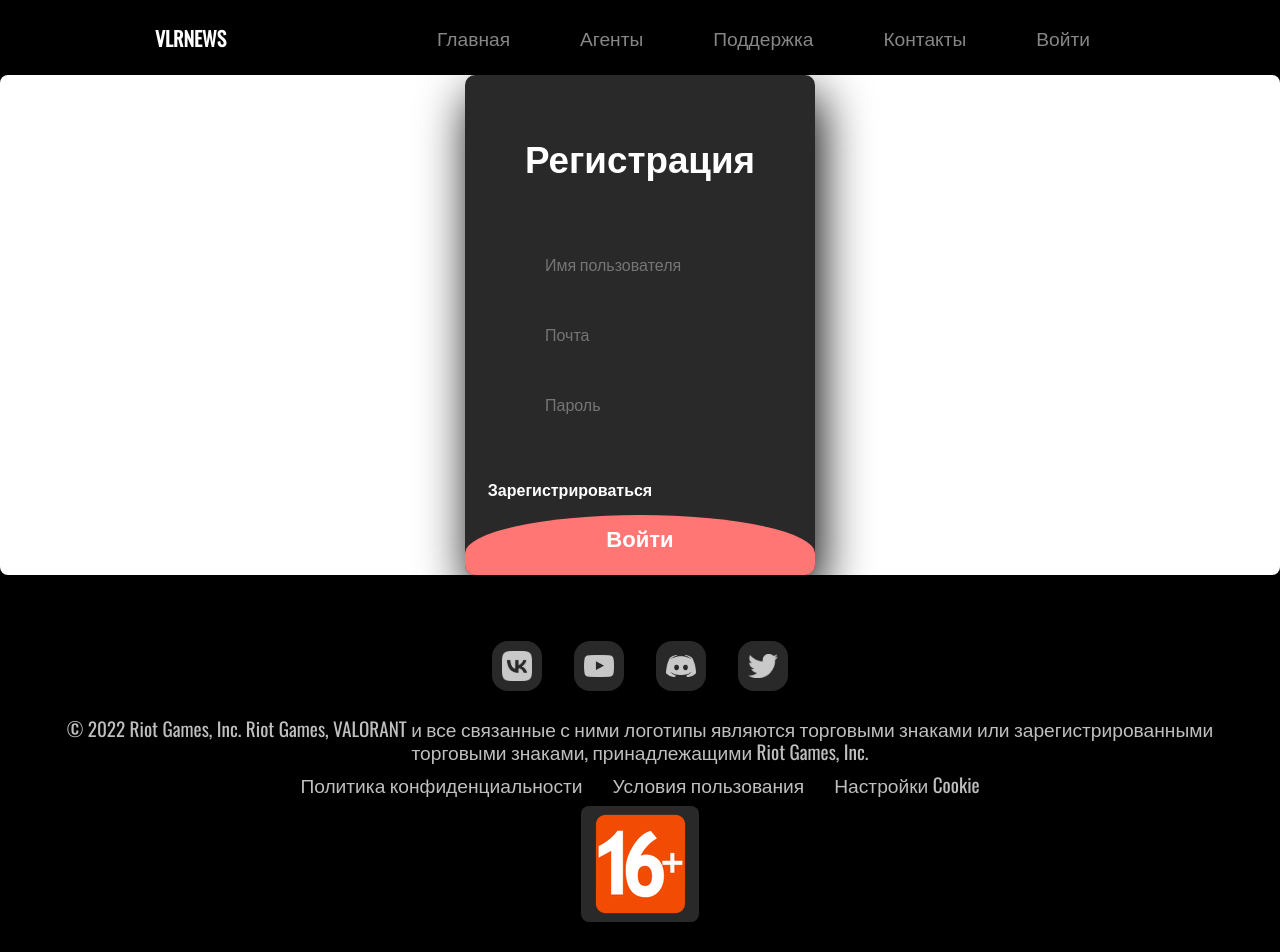
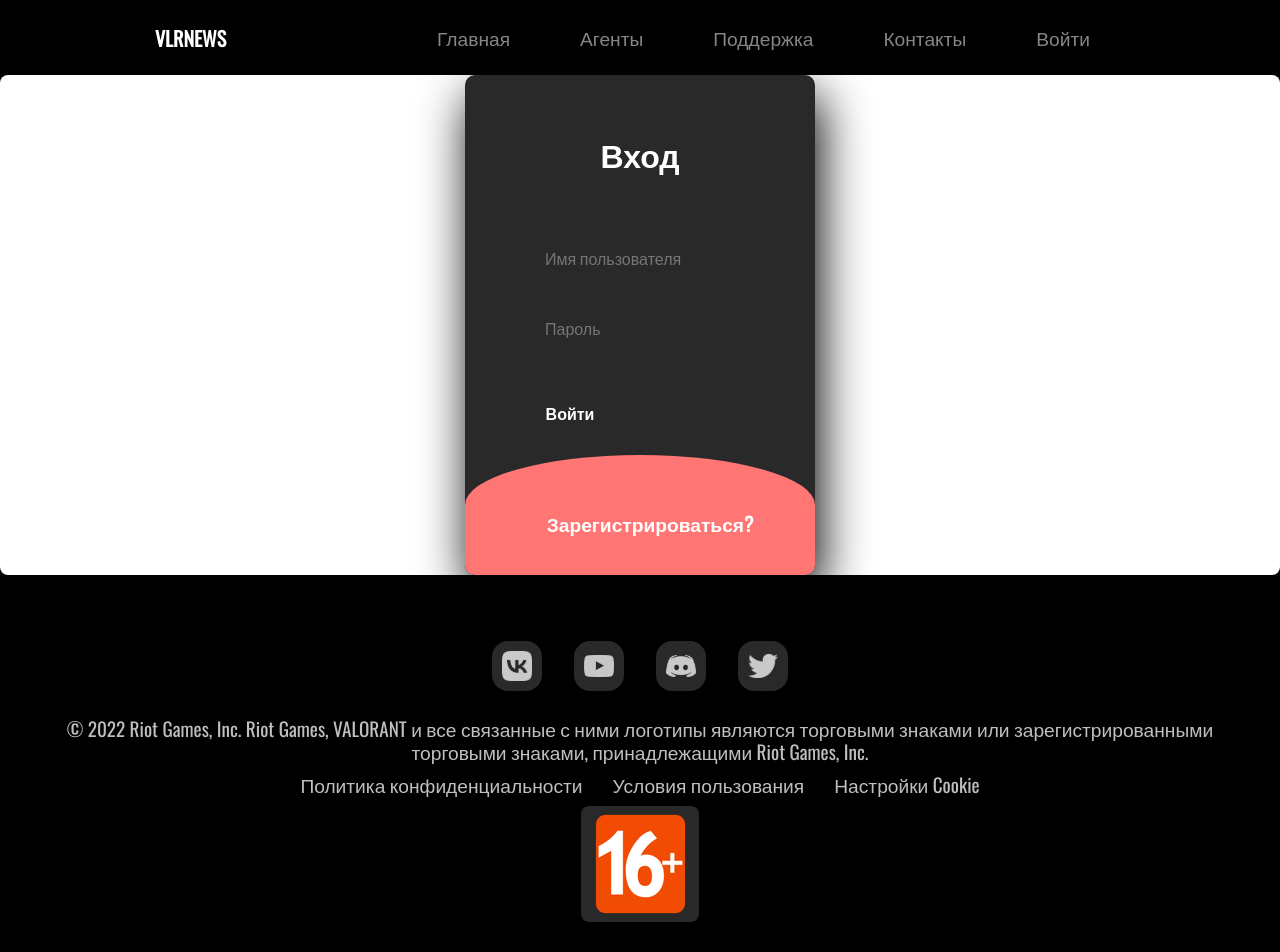
Before and after one commit to Freek511/ValorantWebProject, a website built with Parcel: page resources/login.html in a window 1280 px wide. Built offline with nearby package versions, Linux system fonts and the light colour scheme.

Commit message:
Fixed login page

```diff
--- a/resources/css/login.css
+++ b/resources/css/login.css
@@ -25,7 +25,7 @@
 }
 label{
   color: white;
-  font-size: 2.3em;
+  font-size: 2em;
   justify-content: center;
   display: flex;
   margin: 60px;
@@ -67,6 +67,7 @@
 }
 .login button
 {
+  margin: 60px auto;
   color: #fff;
   background: #ff7675
 }
@@ -77,19 +78,23 @@
   background: #292929;
 }
 .login{
-  height: 460px;
+  height: 600px;
+  margin-top: 20px;
+  padding-top: 20px;
   background: #ff7675;
   border-radius: 60% / 10%;
-  transform: translateY(-180px);
+  transform: translateY(-200px);
   transition: .8s ease-in-out;
 }
+
 .login label{
+  margin: 30px 60px 40px 80px;
   color: #fff;
   transform: scale(.6);
 }
 
 #chk:checked ~ .login{
-  transform: translateY(-500px);
+  transform: translateY(-570px);
 }
 #chk:checked ~ .login label{
   transform: scale(1);
@@ -102,7 +107,5 @@
 {
   .main-container {
     max-width: 80%;
-
   }
-
 }
--- a/resources/login.html
+++ b/resources/login.html
@@ -42,20 +42,20 @@
 
     <div class="signup">
       <form>
-        <label for="chk" aria-hidden="true">Регистрация</label>
+        <label for="chk" aria-hidden="true">Вход</label>
         <input type="text" name="txt" placeholder="Имя пользователя" required="">
-        <input type="email" name="email" placeholder="Почта" required="">
         <input type="password" name="pswd" placeholder="Пароль" required="">
-        <button>Зарегистрироваться</button>
+        <button>Войти</button>
       </form>
     </div>
 
     <div class="login">
       <form>
-        <label for="chk" aria-hidden="true">Войти</label>
+        <label for="chk" aria-hidden="true">Зарегистрироваться?</label>
+        <input type="text" name="username" placeholder="Имя пользователя" required="">
         <input type="email" name="email" placeholder="Почта" required="">
         <input type="password" name="pswd" placeholder="Пароль" required="">
-        <button>Войти</button>
+        <button>Зарегистрироваться</button>
       </form>
     </div>
   </div>
```
